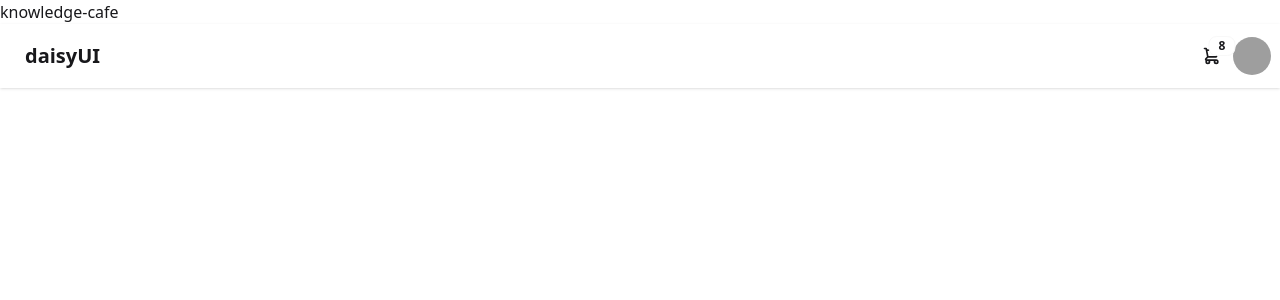
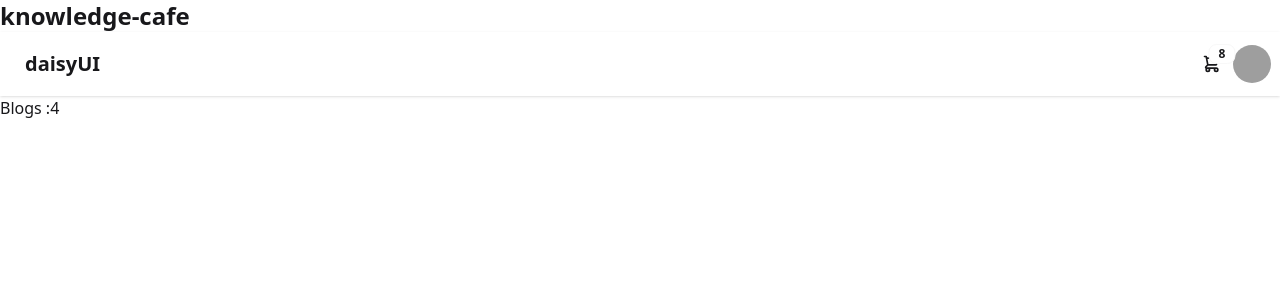
Before and after one commit to iftakhersifat/knowledge-cafe, a React (Vite) app: page / in a window 1280 px wide. Shown: the top 300 px of the page. Built offline with nearby package versions, Linux system fonts and the light colour scheme; grey boxes are pictures that could not be loaded.

Commit message:
added data fetch

```diff
--- a/src/App.jsx
+++ b/src/App.jsx
@@ -1,12 +1,20 @@
+import { Suspense } from 'react'
 import './App.css'
 import Navbar from './Components/Navbar/Navbar'
+import Blogs from './Components/Blogs/Blogs'
 
 function App() {
 
+  const blog=fetch("blogs.json")
+  .then(res=>res.json())
   return (
     <>
-      <h1>knowledge-cafe</h1>
+      <h1 className='font-bold text-2xl'>knowledge-cafe</h1>
       <Navbar></Navbar>
+
+      <Suspense fallback={<h1>loading...</h1>}>
+      <Blogs blog={blog}></Blogs>
+      </Suspense>
 
     </>
   )
--- a/src/Components/Blogs/Blogs.jsx
+++ b/src/Components/Blogs/Blogs.jsx
@@ -0,0 +1,12 @@
+import React, { use } from 'react';
+
+const Blogs = ({blog}) => {
+    const uses =use(blog)
+    return (
+        <div>
+            <h1>Blogs :{uses.length}</h1>
+        </div>
+    );
+};
+
+export default Blogs;
```
